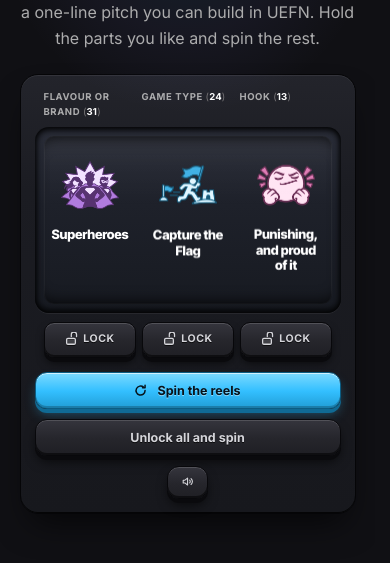
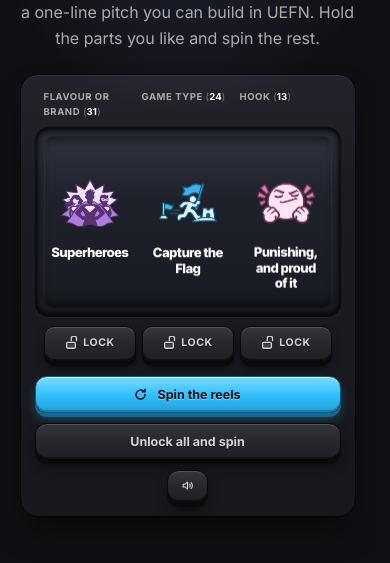
Before and after one commit to nixies78/ForgeMVP, a website: page public/concepts/randomiser-2c-portrait/index.html in a window 390 px wide. Shown: the part 218-781 px from the top of the page. Drawn offline with Linux system fonts and the light colour scheme.

Commit message:
Randomiser 2c: the reel content sits where the eye expects it
The content in a reel looked high, and it was: not by accident but by the price of the reservation that keeps
the three pictures in line. The name block is reserved two lines deep on a desktop and three on a phone,
whether a label needs them or not, and the space a shorter label leaves in it is invisible - and all of it
falls BELOW the name, so the entry reads as sitting high even though the block itself is perfectly centred.

The entry now sits 8px below the middle on a desktop and 16px on a phone, which is exactly half of that empty
tail in each case, and that is the number that matters: it is what puts the common two-line label in the
optical middle of the window. Measured after the change, a two-line label has 22px of window above the
picture and 22px below the name. A one-line label still sits a little high and a two-line label with a brand
tag a little low, by less than the shift - which is the standing price of the pictures staying in line, and
worth paying, since that misalignment was the thing that looked broken.

The shift is a relative offset rather than padding: padding takes the entry's box with it, so a deep entry
ends up asking for more room than the window has, where an offset moves only the ink. Four pixels of window
are added back on a phone so that the deepest entry possible - a three-line name with a brand tag under it -
still clears the glass with the shift applied. The numbers on a phone are 31px above the picture and 31px
below a two-line name.

Checked: npm test 139/139, npm run verify 16/17 (this page's chrome check passes; the one failure is
summary-new's pitch panel in the guide work another session has in flight), the behaviour walk over a spin,
a held reel, unlock-all and the deep link, and the audio probe unchanged at 43 hits and 3 tones per spin.

```diff
--- a/public/concepts/randomiser-2c-portrait/index.html
+++ b/public/concepts/randomiser-2c-portrait/index.html
@@ -324,6 +324,14 @@
     height: var(--item-h);
     display: flex; flex-direction: column; align-items: center; justify-content: center; gap: 9px;
     padding: 12px 10px;
+    /* ...and the entry sits 8px below the middle of the window, because of what the reservation above
+       costs: the space a short label leaves in the reserved block is invisible, and it is all BELOW the
+       name, so the picture reads as sitting high even though the block is perfectly centred. For the
+       common two-line label that tail is 16px, and half of it is where the eye expects the entry to be.
+       A one-line label still sits a little high and a two-line one with a brand tag a little low - the
+       price of the three pictures staying in line, which matters more. A phone's block is a line deeper,
+       so the shift there is 16px (see the phone rules). */
+    position: relative; top: 8px;
     text-align: center;
     transition: filter .35s ease-out;
   }
@@ -549,13 +557,17 @@
     .rig-body { grid-template-columns: minmax(0, 1fr); gap: 14px; padding: 14px; }
     .heads { padding: 0 var(--lid) 8px; }
     .col-label { font-size: 9.5px; letter-spacing: .06em; }
-    :root { --item-h: 10.5rem; }
-    .item { padding: 8px 6px; gap: 6px; }
+    /* A phone reel is 79px wide, and two lines of 13px type is not enough for the longest labels in the
+       data - so a phone gives a name three lines and the fitter reads that from this clamp. The cell
+       reserves all three whether they are used or not, which is what keeps the pictures in line, and the
+       entry sits 16px below the middle for the same reason it sits 8px on a desktop: this block is a line
+       deeper, so the empty tail under a two-line label is about twice the size. Four pixels of window are
+       added back so that the deepest entry possible - a three-line name with a brand tag under it - still
+       clears the glass with the shift applied. */
+    :root { --item-h: 10.75rem; }
+    .item { padding: 8px 6px; gap: 6px; top: 16px; }
     .item .rm-pic { width: 4.5rem; height: 4.5rem; border-radius: 10px; }
     .rm-ph .rm-initials { font-size: 1.375rem; }
-    /* A phone reel is 79px wide, and two lines of 13px type is not enough for the longest labels in the
-       data - so a phone gives a name three lines and the fitter reads that from this clamp. The cell
-       reserves all three whether they are used or not, which is what keeps the pictures in line. */
     .item .cell { height: 4rem; }
     .item .name { font-size: .8125rem; -webkit-line-clamp: 3; }
     .item .kind-tag { font-size: .5625rem; }
```
